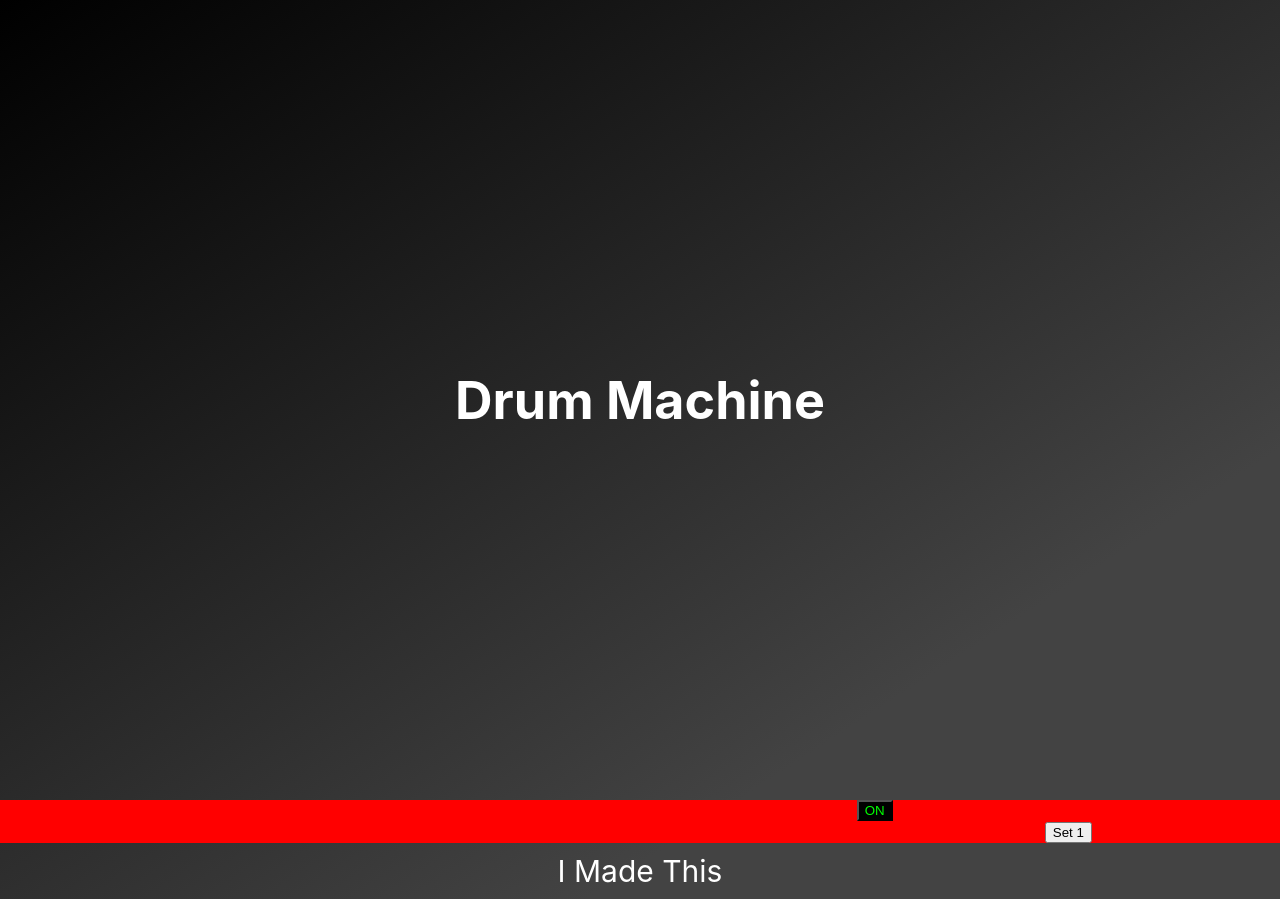
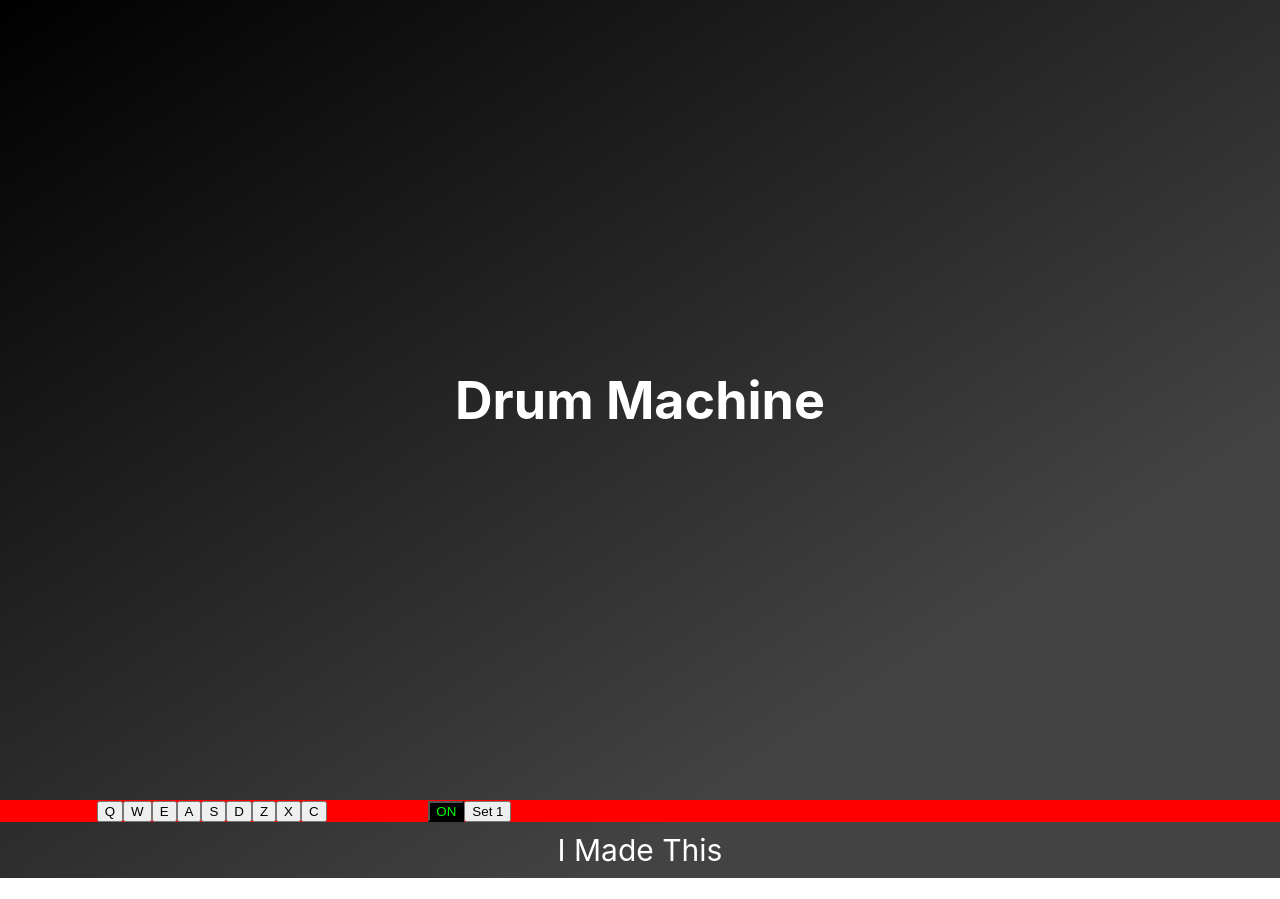
Before and after one commit to adrimihailescu/drum-machine, a React (Create React App) app: page / in a window 1280 px wide. After the commit the page ends 878 px from the top, so only its background shows below. Built offline with nearby package versions, Linux system fonts and the light colour scheme.

Commit message:
added component PadButton and logic for the pads

```diff
--- a/src/components/DrumMachine/DrumMachine.js
+++ b/src/components/DrumMachine/DrumMachine.js
@@ -6,8 +6,8 @@ import "./DrumMachine.scss";
 const DrumMachine = ({ drumSet, drumStatus, setDrumStatus, setSoundType }) => {
 	return (
 		<div id="drum-machine" className="container">
-			<div id="display" className="pad"></div>
-			<DrumPad />
+			{/* <div id="display" className="pad"></div> */}
+			<DrumPad drumSet={drumSet} />
 			<div className="controls">
 				<PowerControl drumStatus={drumStatus} setDrumStatus={setDrumStatus} />
 				<SoundType drumSet={drumSet} setSoundType={setSoundType} />
--- a/src/components/DrumMachine/DrumMachine.scss
+++ b/src/components/DrumMachine/DrumMachine.scss
@@ -5,5 +5,7 @@
 	grid-gap: 5px;
 	background-color: red;
 	.controls {
+		display: flex;
+		align-items: center;
 	}
 }
--- a/src/components/DrumPad/DrumPad.js
+++ b/src/components/DrumPad/DrumPad.js
@@ -1,11 +1,19 @@
 import "./DrumPad.scss";
+import PadButton from "../PadButton/PadButton";
 
-const DrumPad = () => {
+const DrumPad = ({ drumSet }) => {
 	return (
 		<div className="pads">
-			<div className="drum-pad">
-				<audio></audio>
-			</div>
+			{drumSet.drumsConfig.map((button) => {
+				return (
+					<PadButton
+						key={button.id}
+						text={button.keyTrigger}
+						source={button.src}
+						keyCode={button.keyCode}
+					/>
+				);
+			})}
 		</div>
 	);
 };
--- /dev/null
+++ b/src/components/PadButton/PadButton.js
@@ -0,0 +1,19 @@
+import "./PadButton.scss";
+import { useRef } from "react";
+
+const PadButton = ({ text, source, keyCode }) => {
+	const ref = useRef();
+
+	const buttonTrigger = () => {
+		ref.current.play();
+	};
+
+	return (
+		<button className="drum-pad" onClick={buttonTrigger}>
+			{text}
+			<audio ref={ref} src={source} />
+		</button>
+	);
+};
+
+export default PadButton;
```
Also changed, not shown: src/components/PadButton/PadButton.scss (added).
